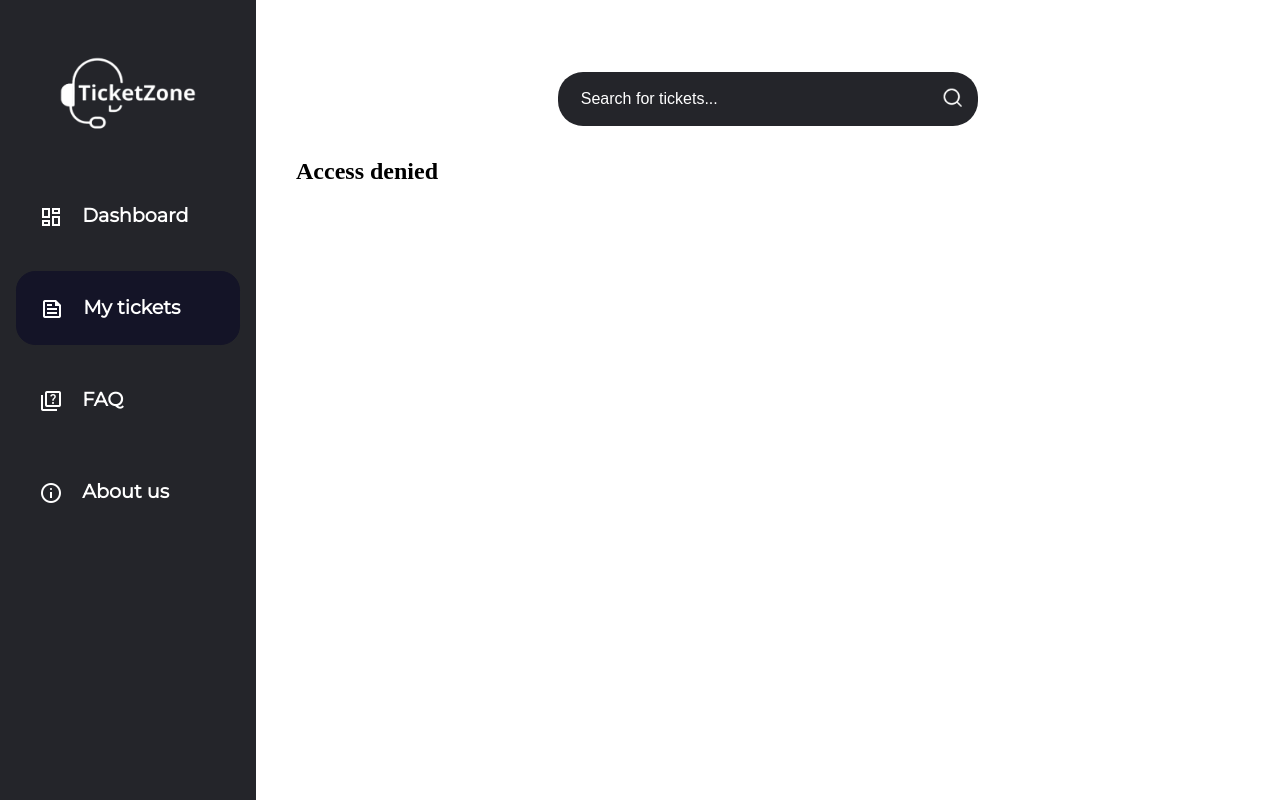
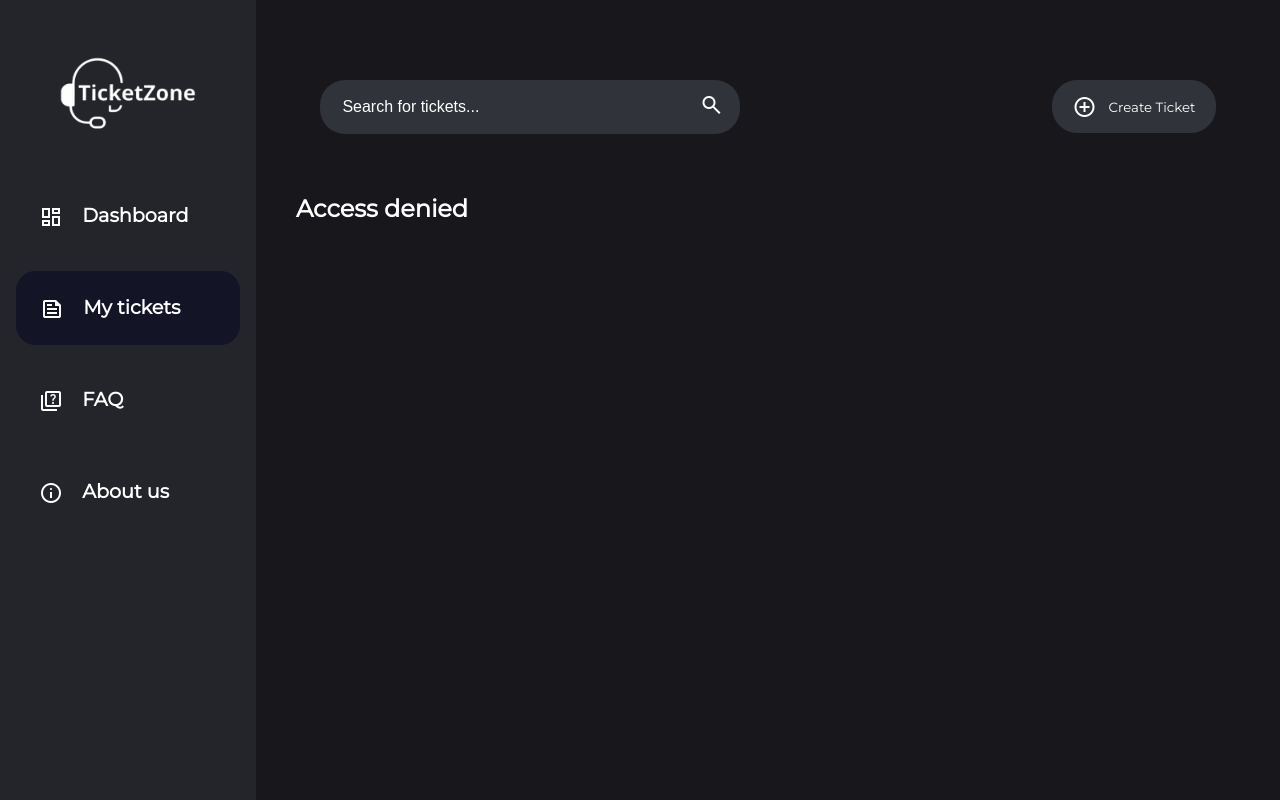
Before and after one commit to lfsjesus/TicketZone-LTW, a PHP site: page /pages/userTicket.php in a window 1280 px wide. Run offline with PHP 8.4, Linux system fonts and the light colour scheme; data comes from the database, SQL or seed files in the repository.

Commit message:
now able to create a ticket

```diff
--- a/css/style.css
+++ b/css/style.css
@@ -2,7 +2,7 @@
 @import url('https://fonts.googleapis.com/css2?family=Material+Symbols+Outlined');
 
 html {
-
+  font-family: "Montserrat",sans-serif;
 }
 
 body {
@@ -97,6 +97,8 @@ main {
     padding: 2.5em;
     word-break: break-word;
     overflow-y: scroll;
+    background-color: #17171c;
+    color: white;
 }
 
 
@@ -126,19 +128,24 @@ main {
 /*-x-x-x-x-x-x-x-x-x-x-x-x-x-x-x-x-x-x-x-x-x-x-x-x-x-x-x-x-x-x-x-x-x-x*/
                         /* CSS for search bar */
 
-body header{
-    grid-column: 2 / 3;
+#main-wrapper header{
+    display: flex;
+    width: 95%;
+    margin: auto;
+    align-items: center;
+    justify-content: space-between;
 }
 
 .search-form {
     display: flex;
     align-items: center;
     justify-content: center;
-    background-color: #24252A;
+    background-color: #31333a;
+    color: white;
     border-radius: 25px;
     padding: 5px 10px;
     width: 25em;
-    margin: 2em auto;
+    margin: 2.5em 0;
   }
 
   .search-form input[type="text"] {
@@ -159,78 +166,129 @@ body header{
     background-color: transparent;
     border: none;
     cursor: pointer;
-
+    color: white;
     margin-left: -30px;
   }
 
-  .search-form button[type="submit"] img {
-    width: 20px;
-    height: 20px;
-  }
   .search-form input[type="text"]:focus {
     outline: none;
   }
 
+.create-ticket {
+    font-family: "Montserrat",sans-serif;
+    background-color: #31333a;
+    color: white;
+    border-radius: 25px;
+    padding: 1em 1.5em;
+    display: flex;
+    border: 1px solid #31333a;
+    cursor: pointer;
+    transition: 0.4s;
+}
 
+.create-ticket > a {
+    display: flex;
+    align-items: center;
+    height: 100%;
+}
+
+.create-ticket:hover {
+    background-color: #46464b;
+    border: 1px solid #46464b;
+}
+
+.create-ticket .material-symbols-outlined {
+    margin-right: 0.5em;
+}
 
 /*-x-x-x-x-x-x-x-x-x-x-x-x-x-x-x-x-x-x-x-x-x-x-x-x-x-x-x-x-x-x-x-x-x-x*/
                         /* CSS for Ticket */
 
-  table {
+  .ticket-list {
     width: 95%;
-    border: 1px solid black;
-    border-radius: 0.7em;
     font-family: "Montserrat",sans-serif;
     margin: auto;
+    border-collapse: collapse;
   }
 
-  th, td {
+  .ticket-list th, td {
     text-align: left;
-    padding: 8px;
-    margin: 10px;
+    padding: 0.5em;
   }
 
-  th{
-    color: rgb(27, 175, 243);
+  .ticket-list th{
+    color: white;
     font-weight:bold;
   }
-  td{
-    color:rgb(63, 63, 63);
+
+  .ticket-list td{
+    color: #d7d7d7;
     font-size: 0.9em;
+  }
 
+  .ticket-list .table-title{
+    font-weight: bold;
+    color:white;
+    font-size: 0.9em;
+    padding: 0.5em;
   }
-  .table_title{
-    font-weight: bold;
-    color:black;
-    font-size: 1em;
-    padding: 0.5em;
 
+  .ticket-list thead::after {
+    content: ' ';
+    display: block;
+    height: 1em;
+  }
+
+  .ticket-list tr:nth-child(2n + 3) td {
+    padding-top: 1em;
+  }
+
+  .ticket-list tr:nth-child(2n) {
+    border-bottom:1px solid rgba(255, 255, 255, 0.3);
+  }
+
+  .ticket-list tr:nth-child(2n) td {
+    padding: 1em 0.5em;
   }
 
   .priority-high{
-    background-color: red;
+    background-color: rgb(126, 0, 0);
     border-radius: 0.5em;
     text-align: center;
-    padding: 0.4em;
-    padding-left: 0.1em;
-    padding-right: 0.1em;
+    border: 0.3em;
+    padding: 0.3em;
+    font-size: 0.8em;
+    width: 85%;
+    height: 2em;
+    display: flex;
+    align-items: center;
+    justify-content: center;
   }
+
   .priority-medium{
-    background-color: yellow;
+    background-color: rgb(185, 60, 1);
     border-radius: 0.5em;
     text-align: center;
-    padding: 0.4em;
-    padding-left: 0.2em;
-    padding-right: 0.2em;
+    padding: 0.3em;
+    font-size: 0.8em;
+    width: 85%;
+    height: 2em;
+    display: flex;
+    align-items: center;
+    justify-content: center;
+  }
 
-  }
   .priority-low{
-    background-color: green;
+    background-color: rgb(1, 114, 167);
     border-radius: 0.5em;
     text-align: center;
-    padding: 0.2em;
-    padding-left: 0.2em;
-    padding-right: 0.2em;
+    padding: 0.3em;
+    font-size: 0.8em;
+    width: 85%;
+    height: 2em;
+    display: flex;
+    align-items: center;
+    justify-content: center;
   }
 
 
--- a/database/populate.sql
+++ b/database/populate.sql
@@ -20,8 +20,8 @@ VALUES
     (1, 1, 3, 'Can''t access my account', 'I''ve forgotten my password and the reset link doesn''t work', 'open', 'high', CURRENT_TIMESTAMP, 0),
     (2, 2, 4, 'Billing issue', 'I was charged twice for my subscription', 'open', 'medium', CURRENT_TIMESTAMP, 0),
     (3, 5, 1, 'Ticket 1', 'This is the description for ticket 1', 'open', 'High', CURRENT_TIMESTAMP, 0),
-    (4, 5, 1, 'Ticket 2', 'This is the description for ticket 2', 'open', 'Medium', CURRENT_TIMESTAMP, 0),
-    (5, 5, 2, 'Ticket 3', 'This is the description for luis ticket', 'open', 'High', CURRENT_TIMESTAMP, 0);
+    (4, 5, 1, 'Ticket 2', 'This is the description for ticket 2', 'open', 'Medium', CURRENT_TIMESTAMP, 0);
+
 
 
 
--- a/database/ticket.class.php
+++ b/database/ticket.class.php
@@ -8,15 +8,15 @@ class Ticket {
     public string $title;
     public string $description;
     public User $ticketCreator;
-    public User $ticketAssignee;
+    public ?User $ticketAssignee;
     public string $department;
     public string $status;
-    public string $priority;
+    public ?string $priority;
     public datetime $dateCreated;
     public array $hashtags;
     public bool $isFaq;
 
-    public function __construct(int $id, string $title, string $description, User $ticketCreator, User $ticketAssignee, string $department, string $status, string $priority, datetime $dateCreated, array $hashtags, bool $isFaq) {
+    public function __construct(int $id, string $title, string $description, User $ticketCreator, ?User $ticketAssignee, string $department, string $status, ?string $priority, datetime $dateCreated, array $hashtags, bool $isFaq) {
         $this->id = $id;
         $this->title = $title;
         $this->description = $description;
--- a/database/tickets.sql
+++ b/database/tickets.sql
@@ -20,12 +20,12 @@ CREATE TABLE Users (
 CREATE TABLE Tickets (
     id INT PRIMARY KEY,
     user_id INT NOT NULL REFERENCES users(id),
-    agent_id INT NOT NULL REFERENCES users(id),
+    agent_id INT REFERENCES users(id),
     department_id INT REFERENCES departments(id),
     title VARCHAR NOT NULL,
     description VARCHAR NOT NULL,
     status VARCHAR NOT NULL,
-    priority VARCHAR NOT NULL,
+    priority VARCHAR,
     date TIMESTAMP NOT NULL,
     faq BOOLEAN NOT NULL
 );
--- a/database/user.class.php
+++ b/database/user.class.php
@@ -3,13 +3,13 @@
     require_once(__DIR__ . '/../database/ticket.class.php');
 
     class User {
-        public int $id;
-        public string $username;
-        public string $email;
-        public string $firstName;
-        public string $lastName;
-        public string $type;
-        public int $department_id;
+        public ?int $id;
+        public ?string $username;
+        public ?string $email;
+        public ?string $firstName;
+        public ?string $lastName;
+        public ?string $type;
+        public ?int $department_id;
 
         public function __construct(int $id, string $username, string $email, string $firstName, string $lastName, string $type, int $department_id) {
             $this->id = $id;
@@ -86,8 +86,9 @@
             $tickets = array();
 
             foreach ($stmt->fetchAll() as $ticket) {
-                $ticketCreator = User::getUser($db, $ticket['user_id']);
-                $ticketAssignee = User::getUser($db, $ticket['agent_id']);
+                $ticketCreator = $this;
+                $ticketAssignee = null;
+                if ($ticket['agent_id'] != null) $ticketAssignee = User::getUser($db, $ticket['agent_id']);
                 $department = $db->prepare('SELECT name FROM Departments WHERE id = ?');
                 $department->execute(array($ticket['department_id']));
                 $department = $department->fetch()['name'];
@@ -128,7 +129,7 @@
 
             foreach ($stmt->fetchAll() as $ticket) {
                 $ticketCreator = User::getUser($db, $ticket['user_id']);
-                $ticketAssignee = User::getUser($db, $ticket['agent_id']);
+                $ticketAssignee = $this;
                 $department = $db->prepare('SELECT name FROM Departments WHERE id = ?');
                 $department->execute(array($ticket['department_id']));
                 $department = $department->fetch()['name'];
--- a/pages/userTicket.php
+++ b/pages/userTicket.php
@@ -23,7 +23,7 @@
   else {
     $user = $session->getUser();
     $tickets = $user->getMyTickets($db); ?>
-    <table>
+    <table class="ticket-list">
       <thead>
         <tr>
           <th><input type="checkbox" id="select-all" name="select-all" value="select-all"></th>
--- a/templates/common.tpl.php
+++ b/templates/common.tpl.php
@@ -43,7 +43,11 @@
   <header>
     <form class="search-form">
     <input type="text" placeholder="Search for tickets..." name="ticketName">
-    <button type="submit"><img src ="/../images/searchIcon.png" alt="Search icon image"></i></button>
+    <button type="submit"><span class="material-symbols-outlined">search</span></button>
+    </form>
+    <!-- button to create new ticket that redirect to page to create ticket -->
+    <button class="create-ticket">
+      <a href="/../pages/create_ticket.php"><span class="material-symbols-outlined">add_circle</span>Create Ticket</a></button>
   </header>
 <?php } ?>
 
--- a/templates/ticket.tpl.php
+++ b/templates/ticket.tpl.php
@@ -5,18 +5,19 @@ function drawTicket(Ticket $ticket){
     ?>
         <tr>
             <td><input type="checkbox" name="ticket[]"></td>
-        <td class = "table_title"><?php echo $ticket->ticketCreator->name(); ?></td>
-        <td class = "table_title"><?php echo $ticket->title; ?></td>
-        <td rowspan ="2" class = "table_title"><?php echo $ticket->ticketAssignee->name(); ?></td>
-        <td rowspan ="2" class = "table_title"><?php echo $ticket->status; ?></td>
-        <td rowspan="2" class="table_title"><div class="<?php echo 'priority-' . strtolower($ticket->priority); ?>"><?php echo $ticket->priority; ?></div></td>
-        <td rowspan= "2" class = "table_title"><?php echo $ticket->dateCreated->format('d/m/Y H:i'); ?></td>
+            <td class = "table-title"><?php echo $ticket->ticketCreator->name(); ?></td>
+            <td class = "table-title"><?php echo $ticket->title; ?></td>
+            <td rowspan ="2" class = "table-title"><?php echo ($ticket->ticketAssignee ? $ticket->ticketAssignee->name() : ''); ?></td>
+            <td rowspan ="2" class = "table-title"><?php echo $ticket->status; ?></td>
+            <td rowspan="2" class="table-title"><div class="<?php echo 'priority-' . strtolower($ticket->priority ?? ''); ?>"><?php echo $ticket->priority ?? '';?></td>
+            <td rowspan= "2" class = "table-title"><?php echo $ticket->dateCreated->format('d/m/Y H:i')?></td>
         </tr>
         <tr>
             <td></td>
             <td><?php echo $ticket->ticketCreator->email; ?></td>
             <td><?php echo substr($ticket->description, 0, 50) . '...'; ?></td>
         </tr>
+
     <?php
     }
     ?>
```
Also changed, not shown: other parts of css/style.css (+64 -1 lines), actions/action_create_ticket.php (added, +32 -0 lines), pages/create_ticket.php (added, +39 -0 lines), database/tickets.db, images/searchIcon.png (deleted). Lines whose indentation alone changed are shown as unchanged.
